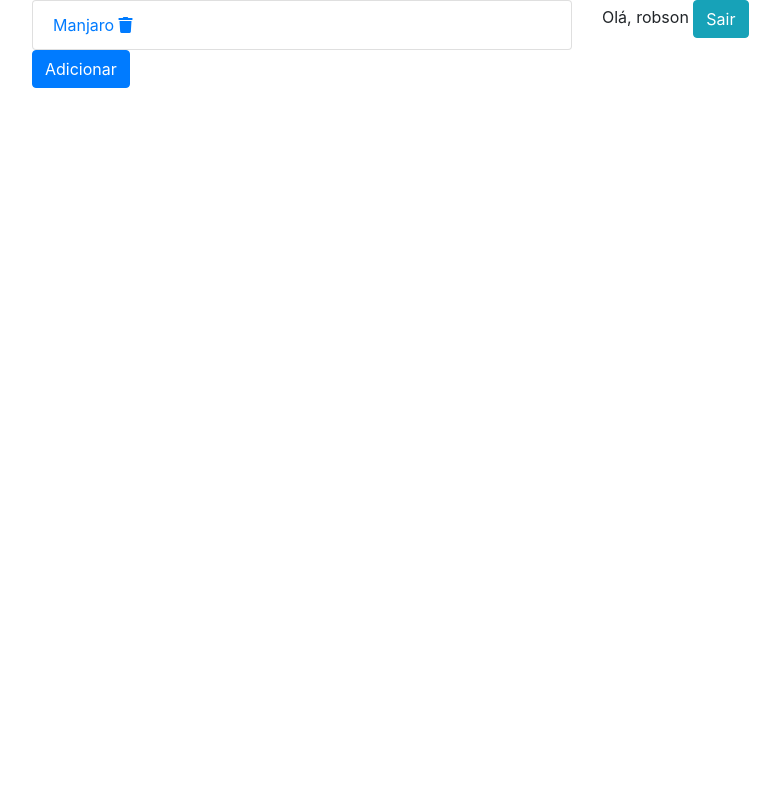
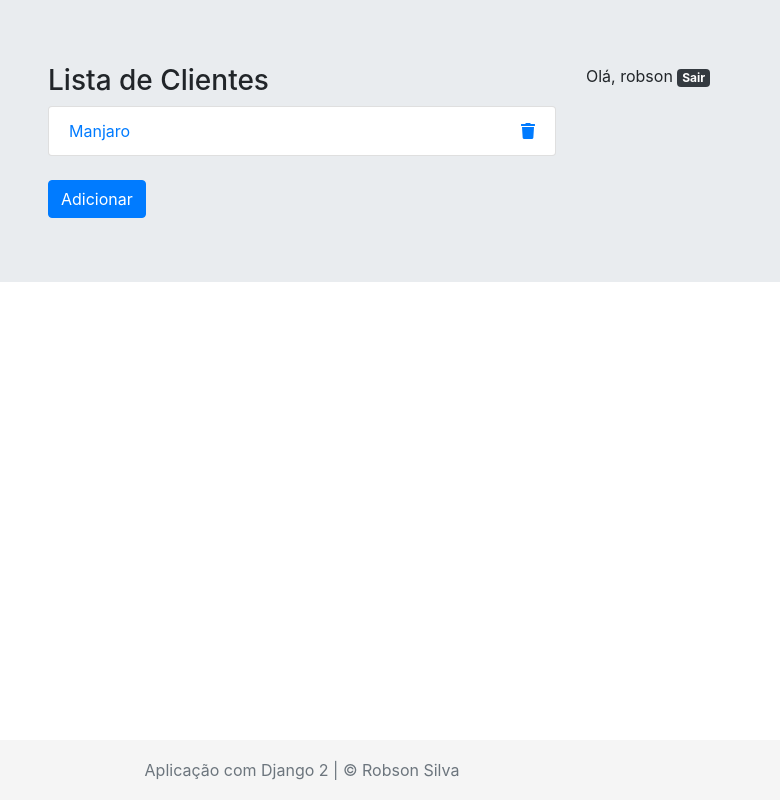
Before and after one commit to robsonsilv4/gestao-clientes-heroku, a Django app: page /clientes/list/ in a window 1280 px wide. Shown: the whole page, without its empty margins (338-1118 px from the left). Run offline with Django 3.2, Linux system fonts and the light colour scheme; a user stored in the database is signed in; data comes from the database, SQL or seed files in the repository; both versions use the stored data as it was after the commit; some libraries are stand-ins or nearby versions.

Commit message:
Finalizando o layout

```diff
--- a/clientes/templates/person.html
+++ b/clientes/templates/person.html
@@ -7,27 +7,38 @@
         <div class="col"></div>
 
         <div class="col-6">
+            <h3>Lista de Clientes</h3>
             <ul class="list-group">
                 {% for pessoa in pessoas %}
                     <li class="list-group-item">
                         <a href="{% url 'pessoa_update' pessoa.id %}">
                             {{ pessoa.first_name }}
                         </a>
-                        <a href="{% url 'pessoa_delete' pessoa.id %}">
+                        <a class="trash-item" href="{% url 'pessoa_delete' pessoa.id %}">
                             <i class="fas fa-trash"></i>
                         </a>
                     </li>
                 {% endfor %}
             </ul>
-
+            <br>
             <a class="btn btn-primary" href="{% url 'pessoa_new' %}">Adicionar</a>
         </div>
 
         <div class="col">
             <p>
                 Olá, {{ user.username }}
-                <a class="btn btn-info" href="{% url 'logout' %}">Sair</a>
+                <a href="{% url 'logout' %}">
+                    <span class="badge badge-dark">Sair</span>
+                </a>
             </p>
         </div>
     </div>
 {% endblock %}
+
+{% block footer %}
+    <footer class="footer text-center">
+        <div class="container">
+            <span class="text-muted">Aplicação com Django 2 | &copy; Robson Silva</span>
+        </div>
+    </footer>
+{% endblock %}
--- /dev/null
+++ b/static/css/sticky-footer.css
@@ -0,0 +1,17 @@
+/* Sticky footer styles
+-------------------------------------------------- */
+html {
+  position: relative;
+  min-height: 100%;
+}
+body {
+  margin-bottom: 60px; /* Margin bottom by footer height */
+}
+.footer {
+  position: absolute;
+  bottom: 0;
+  width: 100%;
+  height: 60px; /* Set the fixed height of the footer here */
+  line-height: 60px; /* Vertically center the text there */
+  background-color: #f5f5f5;
+}
--- /dev/null
+++ b/static/css/styles.css
@@ -0,0 +1,3 @@
+.trash-item {
+    float: right;
+}
--- a/templates/base.html
+++ b/templates/base.html
@@ -8,12 +8,24 @@
     <meta http-equiv="X-UA-Compatible" content="ie=edge">
     <title>{% block title %}Base{% endblock %}</title>
     <link rel="stylesheet" href="{% static 'css/bootstrap.min.css' %}">
+    <link rel="stylesheet" href="{% static 'css/sticky-footer.css' %}">
+    <link rel="stylesheet" href="{% static 'css/styles.css' %}">
     <link rel="stylesheet" href="https://use.fontawesome.com/releases/v5.2.0/css/all.css">
 </head>
 <body>
     <div class="container">
-        {% block main %}
-        {% endblock %}
+        <div class="jumbotron">
+            {% block main %}
+            {% endblock %}
+        </div>
     </div>
+
+    {% block footer %}
+        <footer class="footer text-center">
+          <div class="container">
+            <span class="text-muted">Aplicação com Django 2 | &copy; Robson Silva</span>
+          </div>
+        </footer>
+    {% endblock %}
 </body>
 </html>
```
Also changed, not shown: clientes/templates/pessoa_delete_confirm.html (+9 -1 lines), clientes/templates/pessoa_form.html (+9 -0 lines), home/templates/home.html (+8 -0 lines), db.sqlite3.
